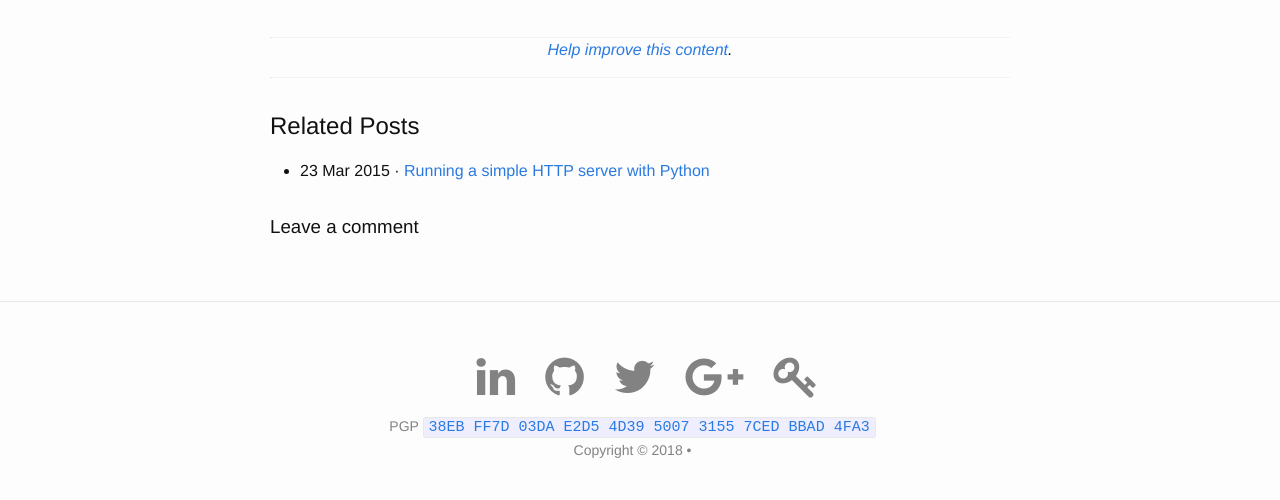
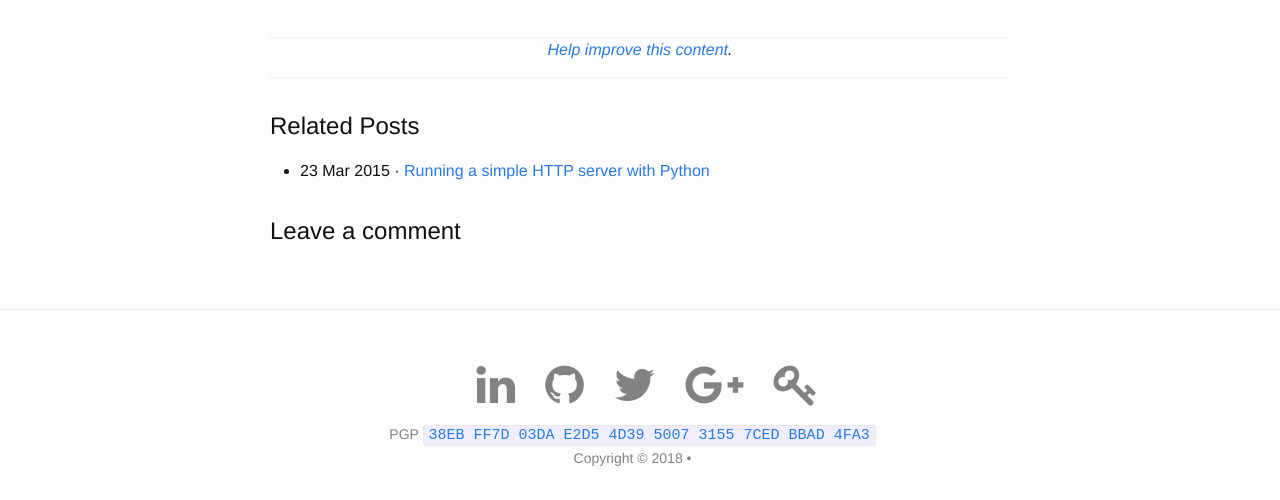
Before and after one commit to pv8/pv8.github.io, a Jekyll site: the page built from _posts/2015-10-08-gamification-game-design.md, in a window 1280 px wide. Shown: the part 1094-1594 px from the top of the page. Built offline with Jekyll 4.4.1, drawn with Linux system fonts in a browser that asks for light colours; nearby versions of some CDN libraries; comment, search, counter and statistics services are not loaded.

Commit message:
style(disqus): bigger "Leave a comment" label

```diff
--- a/_includes/comments.html
+++ b/_includes/comments.html
@@ -1,5 +1,5 @@
 <div id="comments">
-  <h3 class="post-content">Leave a comment</h3>
+  <h2 class="post-content">Leave a comment</h2>
 
   <div id="disqus_thread"></div>
   <script>
```
